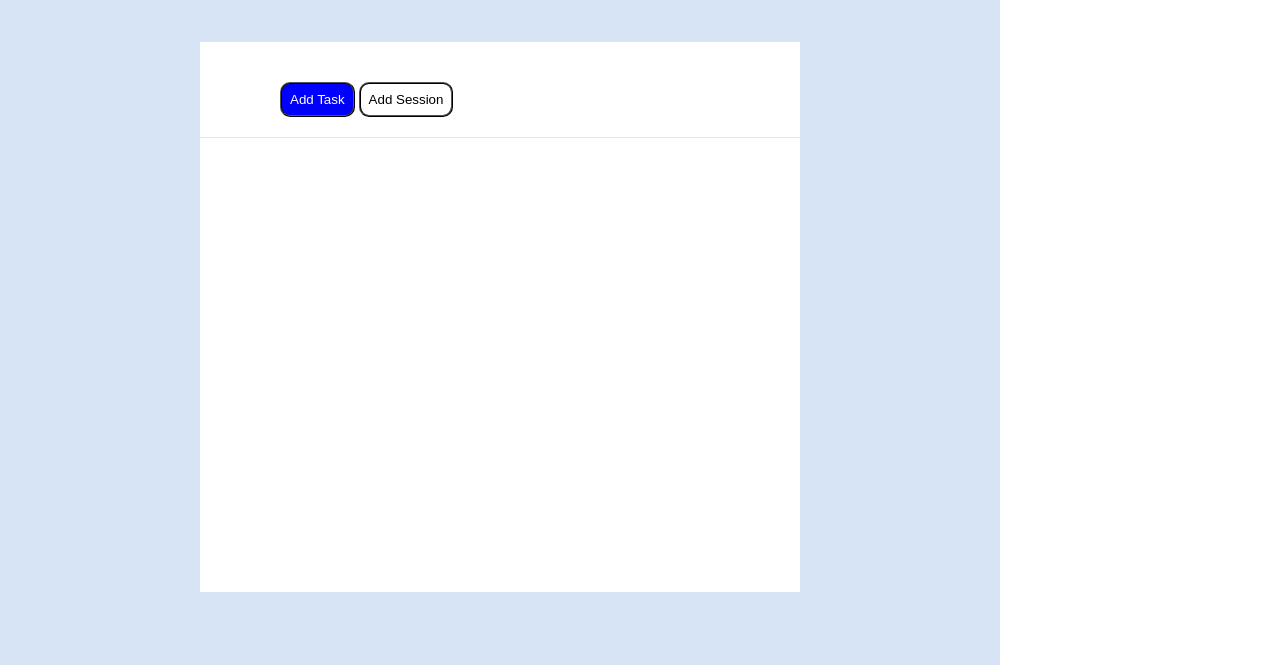
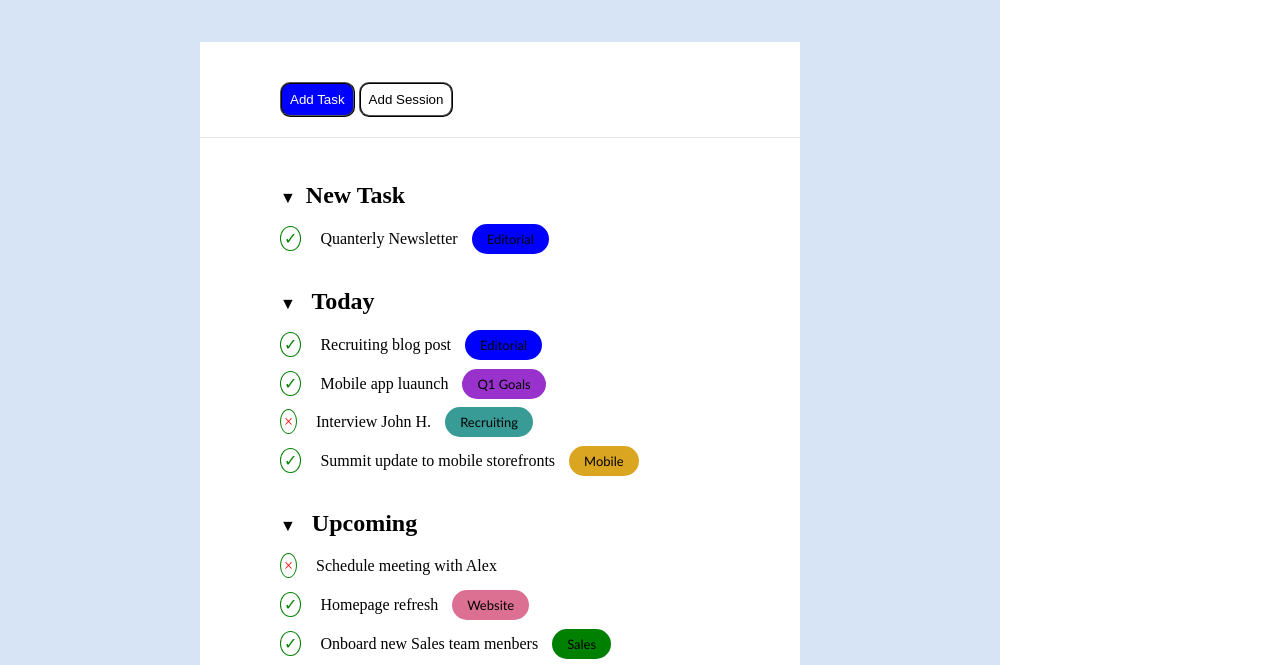
Before and after one commit to juliekaam/html-css-toboolist, a plain HTML site: page index.html in a window 1280 px wide. Shown: the part 128-793 px from the top of the page. Drawn offline with Linux system fonts and the light colour scheme.

Commit message:
pagiba completa

```diff
--- a/css/style.css
+++ b/css/style.css
@@ -25,7 +25,7 @@ header{
 .main_content{
 
   width: 1000px;
-  height:800px;
+  height:1000px;
   margin: auto;
   margin: 0px 0px 0px 0px;
 
@@ -62,8 +62,106 @@ header{
     padding-bottom: 20px;
     padding-left: 80px;
     width: 100%;
+}
+/*liste*/
+#liste{
+    padding: 44px 80px;
+}
+h2{
+    display: inline;
+    margin-left:10px;
+}
+.done{
+    color: green;
+    border: 1px solid green;
+    border-radius: 50%;
+    padding: 3px 3px 3px 3px;
+    margin-right: 15px;
+    height: 25px;
+    width: 25px;
 
 
 
 
 }
+#bg_purple{ background-color:darkorchid;
+    border-radius: 50px;
+    margin-left: 10px;
+    padding: 7px 15px;
+    font-size: small;
+    font-family: 'Gill Sans', 'Gill Sans MT', Calibri, 'Trebuchet MS', sans-serif;
+
+}
+#bg_mint{
+    background-color:rgb(56, 155, 150);
+    border-radius: 50px;
+    margin-left: 10px;
+    padding: 7px 15px;
+    font-size: small;
+    font-family: 'Gill Sans', 'Gill Sans MT', Calibri, 'Trebuchet MS', sans-serif;
+
+}
+#bg_yellow{
+    background-color:goldenrod;
+    border-radius: 50px;
+    margin-left: 10px;
+    padding: 7px 15px;
+    font-size: small;
+    font-family: 'Gill Sans', 'Gill Sans MT', Calibri, 'Trebuchet MS', sans-serif;
+
+}
+.not_done{
+    color: red;
+    border: 1px solid green;
+    border-radius: 50%;
+    padding: 3px 3px 3px 3px;
+    margin-right: 15px;
+    height: 25px;
+    width: 25px;
+
+}
+.bg_editorial{
+    background-color: blue;
+    border-radius: 50px;
+    margin-left: 10px;
+    padding: 7px 15px;
+    font-size: small;
+    font-family: 'Gill Sans', 'Gill Sans MT', Calibri, 'Trebuchet MS', sans-serif;
+}
+ul{
+    list-style: none;
+    padding: inherit;
+}
+li{
+    margin-top: 20px;
+    margin-bottom: 10px;
+}
+#second_list{
+    margin-top: 40px;
+    margin-bottom: 5px;
+}
+
+#third_list{
+    margin-top: 40px;
+    margin-bottom: 5px;
+}
+
+#bg_pink{
+    background-color:palevioletred;
+    border-radius: 50px;
+    margin-left: 10px;
+    padding: 7px 15px;
+    font-size: small;
+    font-family: 'Gill Sans', 'Gill Sans MT', Calibri, 'Trebuchet MS', sans-serif;
+
+}
+
+#bg_green{
+    background-color:green;
+    border-radius: 50px;
+    margin-left: 10px;
+    padding: 7px 15px;
+    font-size: small;
+    font-family: 'Gill Sans', 'Gill Sans MT', Calibri, 'Trebuchet MS', sans-serif;
+
+}
--- a/index.html
+++ b/index.html
@@ -19,6 +19,68 @@
              <button class="button_blue"> Add Task</button>
              <button  id="white">Add Session</button>
         </div>
+        <!--list-->
+        <div id="liste">
+            <div>
+                 &#9660;<h2>New Task</h2>
+              <ul>
+                <li>
+                    <span class="done">&#10003;</span>
+                    Quanterly Newsletter
+                    <span class="bg_editorial">Editorial</span>
+
+                </li>
+
+               </ul>
+            </div>
+            <div id="second_list">
+                &#9660;<h2> Today</h2>
+                <ul>
+                    <li> <span class="done">&#10003;</span>
+                        Recruiting blog post
+                        <span class="bg_editorial">Editorial</span>
+
+
+                    </li>
+                    <li> <span class="done">&#10003;</span>
+                        Mobile app luaunch
+                        <span id="bg_purple">Q1 Goals</span> </li>
+
+                        <li> <span class="not_done">&#215;</span>
+                             Interview John H.
+                            <span id="bg_mint">Recruiting</span> </li>
+
+                            <li> <span class="done">&#10003;</span>
+                                 Summit update to mobile storefronts
+                                <span id="bg_yellow">Mobile</span> </li>
+                </ul>
+            </div>
+            <div id="third_list">
+                &#9660;<h2> Upcoming</h2>
+                <ul>
+                    <li> <span class="not_done">&#215;</span>
+                          Schedule meeting with Alex
+                    </li>
+                    <li> <span class="done">&#10003;</span>
+                        Homepage refresh
+                        <span id="bg_pink">Website</span>
+                    </li>
+                    <li> <span class="done">&#10003;</span>
+                        Onboard new Sales team menbers
+                       <span id="bg_green">Sales</span>
+                    </li>
+                    <li> <span class="done">&#10003;</span>
+                         Review editorial calendar
+                        <span class="bg_editorial">Website</span>
+                  </li>
+            </div>
+        </div>
+
+
+
+
+
+
 
     </div>
 </main>
```
